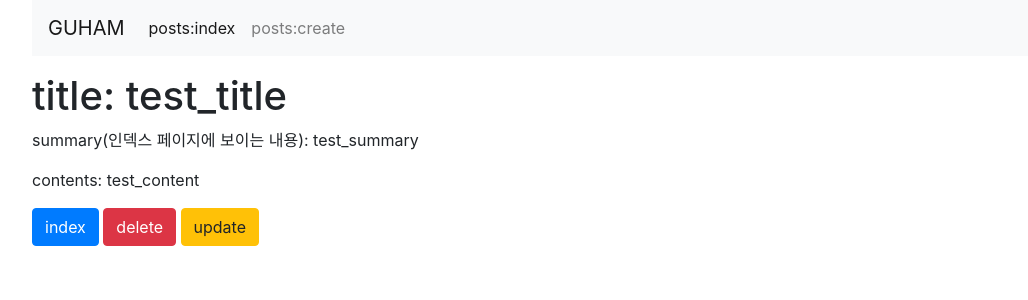
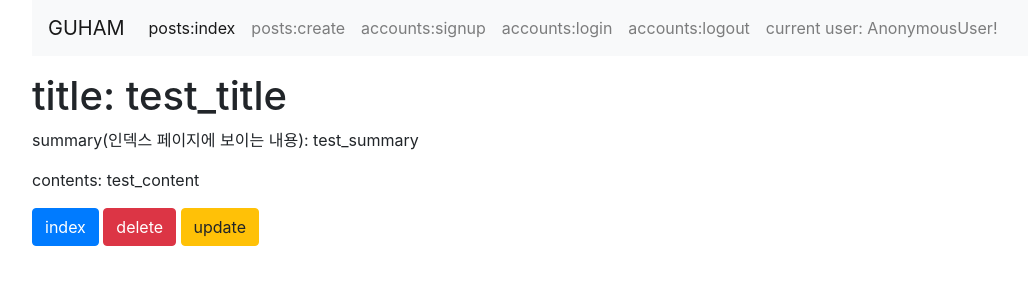
Before and after one commit to SeunghyeunBaek/Guham_study_group_matching_service, a Django app: page /posts/8/detail/ in a window 1280 px wide. Shown: the top 300 px of the page, without its empty margins (53-1081 px from the left). Run offline with Django 3.2, Linux system fonts and the light colour scheme; data comes from the database, SQL or seed files in the repository; some libraries are stand-ins or nearby versions.

Commit message:
add logout | 190615

```diff
--- a/guham/accounts/views.py
+++ b/guham/accounts/views.py
@@ -1,6 +1,7 @@
 from django.shortcuts import render, redirect
 from django.contrib.auth.forms import UserCreationForm, AuthenticationForm
 from django.contrib.auth import login as auth_login
+from django.contrib.auth import logout as auth_logout
 
 
 def signup(request):
@@ -33,3 +34,8 @@ def login(request):
         'form': form,
     }
     return render(request, 'accounts/login.html', context)
+
+
+def logout(request):
+    auth_logout(request)
+    return redirect('posts:index')
--- a/guham/posts/templates/posts/base.html
+++ b/guham/posts/templates/posts/base.html
@@ -8,25 +8,23 @@
 </head>
 <body>
 <div class="container">
-    <div class="class">
     <nav class="navbar navbar-expand-lg navbar-light bg-light">
         <a class="navbar-brand" href="{% url 'posts:index' %}">GUHAM</a>
-        <button class="navbar-toggler" type="button" data-toggle="collapse" data-target="#navbarNav"
-                aria-controls="navbarNav" aria-expanded="false" aria-label="Toggle navigation">
+        <button class="navbar-toggler" type="button" data-toggle="collapse" data-target="#navbarNavAltMarkup"
+                aria-controls="navbarNavAltMarkup" aria-expanded="false" aria-label="Toggle navigation">
             <span class="navbar-toggler-icon"></span>
         </button>
-        <div class="collapse navbar-collapse" id="navbarNav">
-            <ul class="navbar-nav">
-                <li class="nav-item active">
-                    <a class="nav-link" href="{% url 'posts:index' %}">posts:index <span class="sr-only">(current)</span></a>
-                </li>
-                <li class="nav-item">
-                    <a class="nav-link" href="{% url 'posts:create' %}">posts:create </a>
-                </li>
-            </ul>
+        <div class="collapse navbar-collapse" id="navbarNavAltMarkup">
+            <div class="navbar-nav">
+                <a class="nav-item nav-link active" href="{% url 'posts:index' %}">posts:index<span class="sr-only">(current)</span></a>
+                <a class="nav-item nav-link" href="{% url 'posts:create' %}">posts:create</a>
+                <a class="nav-item nav-link" href="{% url 'accounts:signup' %}">accounts:signup</a>
+                <a class="nav-item nav-link" href="{% url 'accounts:login' %}">accounts:login</a>
+                <a class="nav-item nav-link" href="{% url 'accounts:logout' %}">accounts:logout</a>
+                <a class="nav-item nav-link" href="#">current user: {{user}}!</a>
+            </div>
         </div>
     </nav>
-</div>
 </div>
 <div class="container my-3">
     {% block body %}
```
